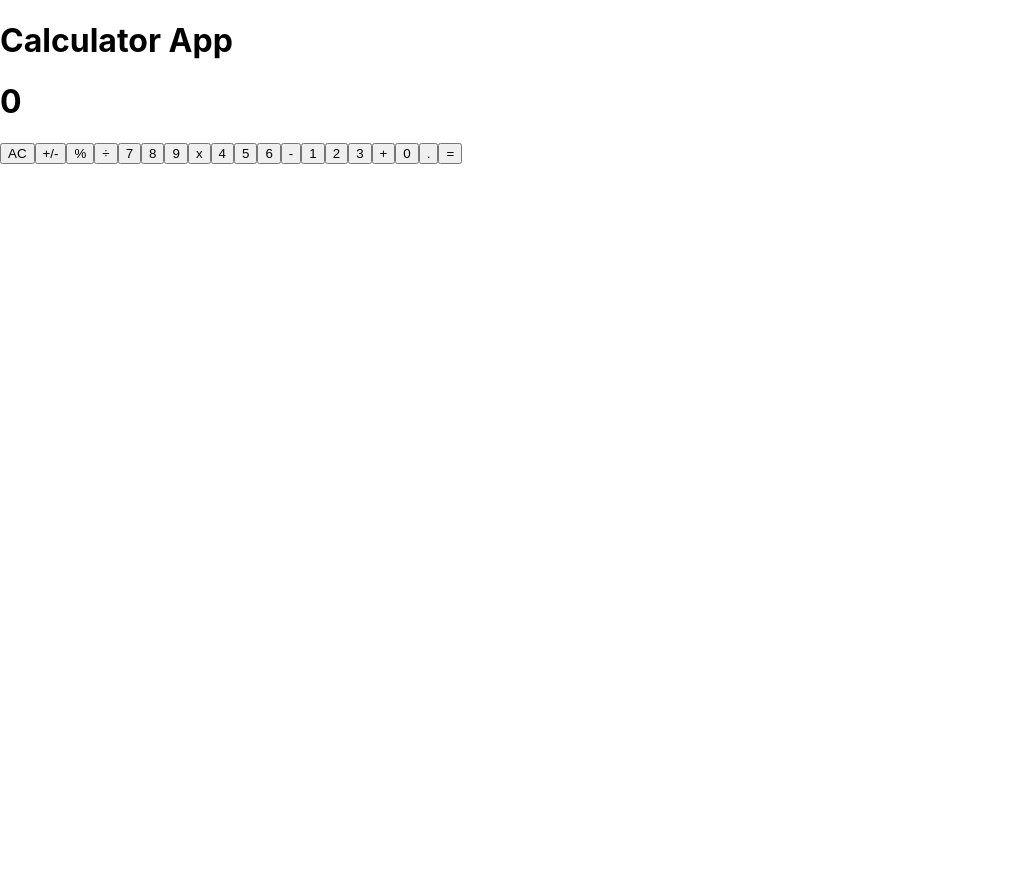
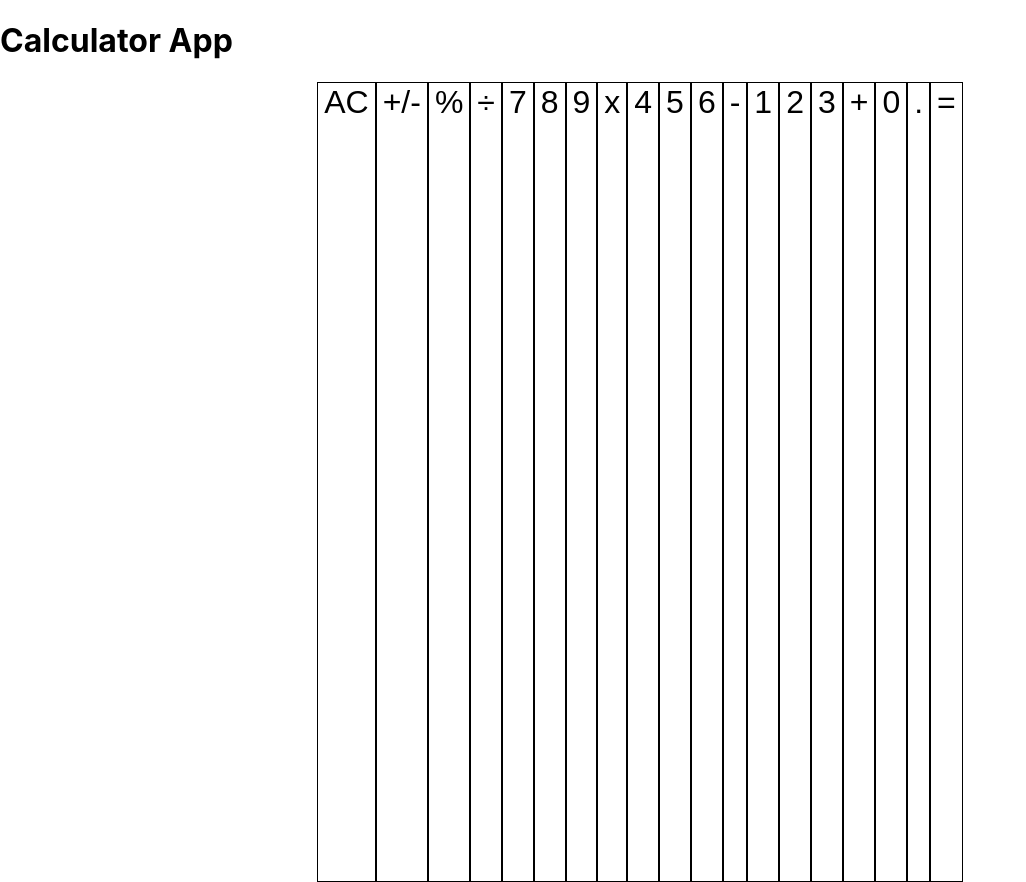
Before and after one commit to dvcorreia1984/math-magicians, a React (Create React App) app: page / in a window 1280 px wide. Shown: the whole page, without its empty margins (0-1026 px from the left). Before the commit the page ends 800 px from the top, so only its background shows below. Built offline with nearby package versions, Linux system fonts and the light colour scheme.

Commit message:
Add buttons to Calculator.js file

```diff
--- /dev/null
+++ b/src/components/Calculator.css
@@ -0,0 +1,23 @@
+button {
+  display: flex;
+  height: 100%;
+  font-size: 2rem;
+  border: 1px solid #000;
+  background-color: #fff;
+  cursor: pointer;
+  outline: none;
+  transition: all 0.3s ease-in-out;
+  &:hover {
+    background-color: #000;
+    color: #fff;
+  }
+}
+
+#wrapper {
+  display: flex;
+  flex-direction: row;
+  align-items: center;
+  justify-content: center;
+  width: 100%;
+  height: 100vh;
+}
--- a/src/components/calculator.js
+++ b/src/components/calculator.js
@@ -1,8 +1,8 @@
 import React from 'react';
+import './Calculator.css';
 
 const Calculator = () => (
-  <div>
-    <h1>0</h1>
+  <div id="wrapper">
     <button type="button">AC</button>
     <button type="button">+/-</button>
     <button type="button">%</button>
```
